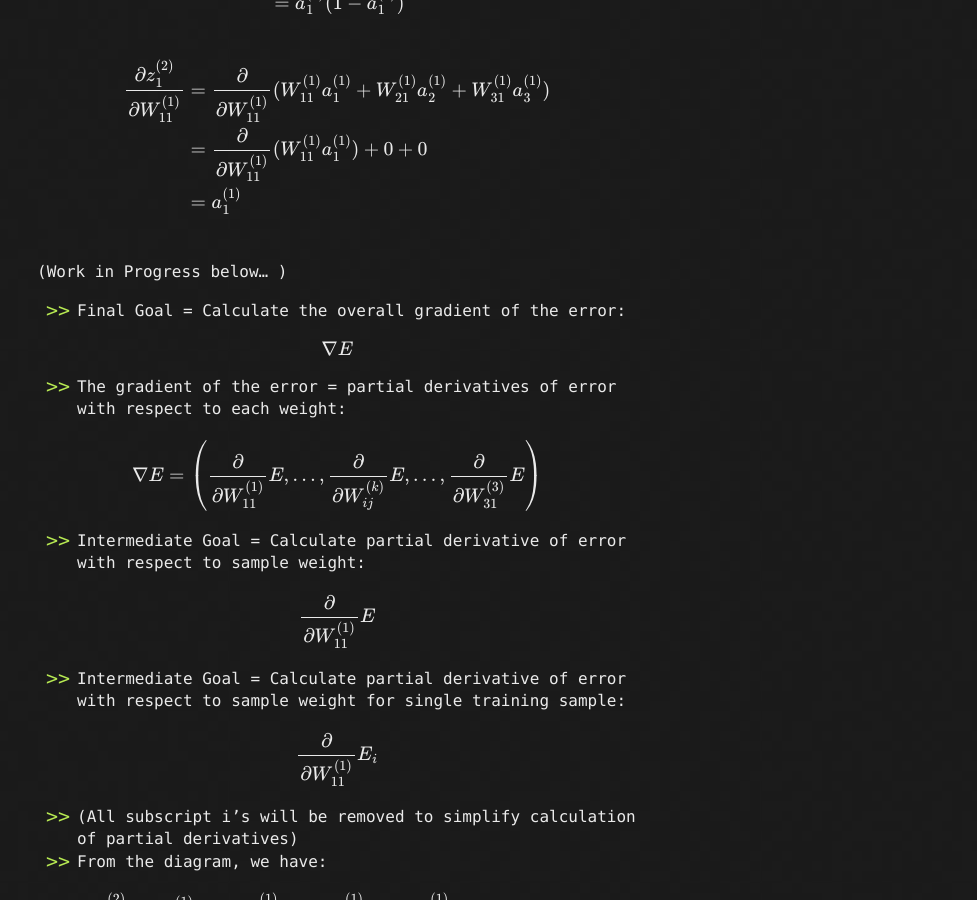
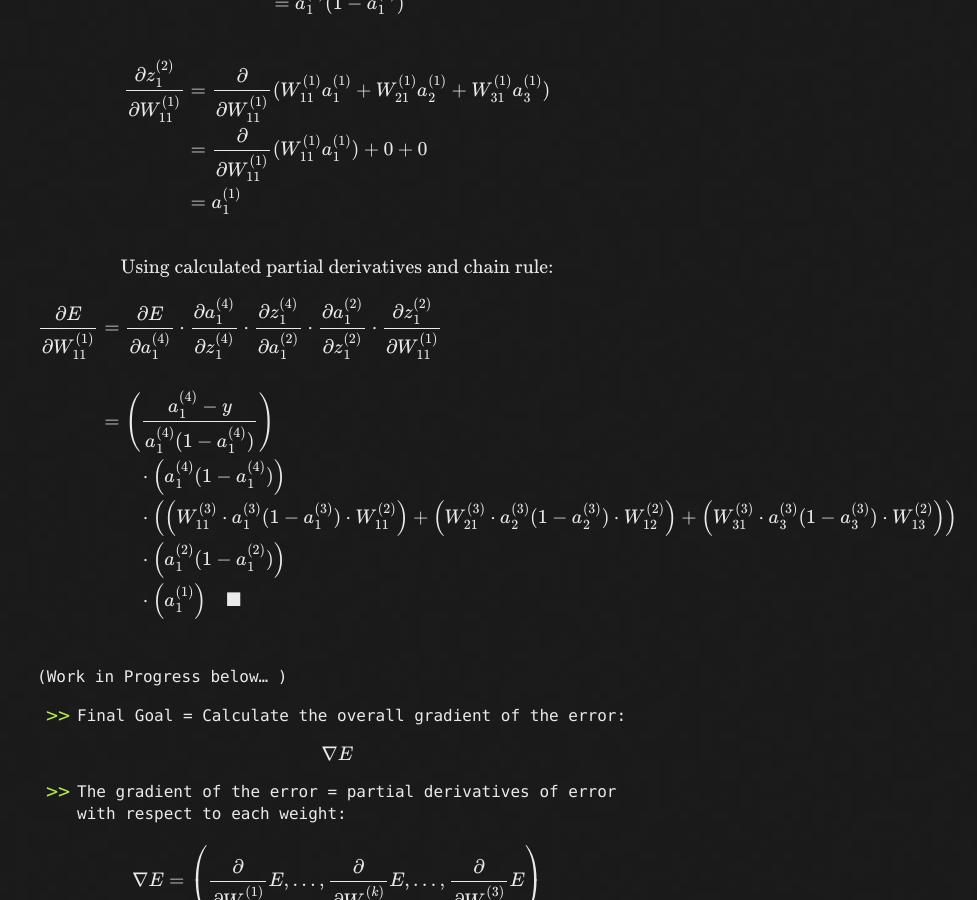
Before and after one commit to LivingProgram/ml-notes, a Jekyll site: the page built from index.md, in a window 1280 px wide and 900 px high, scrolled down 11886 px. Shown: the whole window, without its empty margins (303-1280 px from the left). Built offline with Jekyll 4.4.1, drawn with Linux system fonts in a browser that asks for light colours; our own code applies the rules of GitHub Pages for plain Markdown files; formulas are drawn with MathJax 3; the repository's description, which GitHub fills in, is left out.

Commit message:
finish proof

```diff
--- a/index.md
+++ b/index.md
@@ -343,6 +343,17 @@
 &= a_1^{(1)} \\\\
 \end{align}$$
 
+$$\text{Using calculated partial derivatives and chain rule:}$$
+
+$$\begin{align}
+\frac{\partial E}{\partial W_{11}^{(1)}} &= \frac{\partial E}{\partial a_1^{(4)}} \cdot \frac{\partial a_1^{(4)}}{\partial z_1^{(4)}} \cdot \frac{\partial z_1^{(4)}}{\partial a_1^{(2)}} \cdot \frac{\partial a_1^{(2)}}{\partial z_1^{(2)}} \cdot \frac{\partial z_1^{(2)}}{\partial W_{11}^{(1)}} \\\\
+&= \left(\frac{a_1^{(4)}-y}{a_1^{(4)}(1-a_1^{(4)})}\right) \\
+&\phantom{0000} \cdot \left(a_1^{(4)}(1-a_1^{(4)})\right) \\
+&\phantom{0000} \cdot \left(\left(W_{11}^{(3)} \cdot a_1^{(3)}(1-a_1^{(3)}) \cdot W_{11}^{(2)}\right) + \left(W_{21}^{(3)} \cdot a_2^{(3)}(1-a_2^{(3)}) \cdot W_{12}^{(2)}\right) + \left(W_{31}^{(3)} \cdot a_3^{(3)}(1-a_3^{(3)}) \cdot W_{13}^{(2)}\right)\right) \\
+&\phantom{0000} \cdot \left(a_1^{(2)}(1-a_1^{(2)})\right) \\
+&\phantom{0000} \cdot \left(a_1^{(1)}\right) \ \ \ \ \blacksquare\\\\
+\end{align}$$
+
 (Work in Progress below... )
 
 - Final Goal = Calculate the overall gradient of the error:
```
